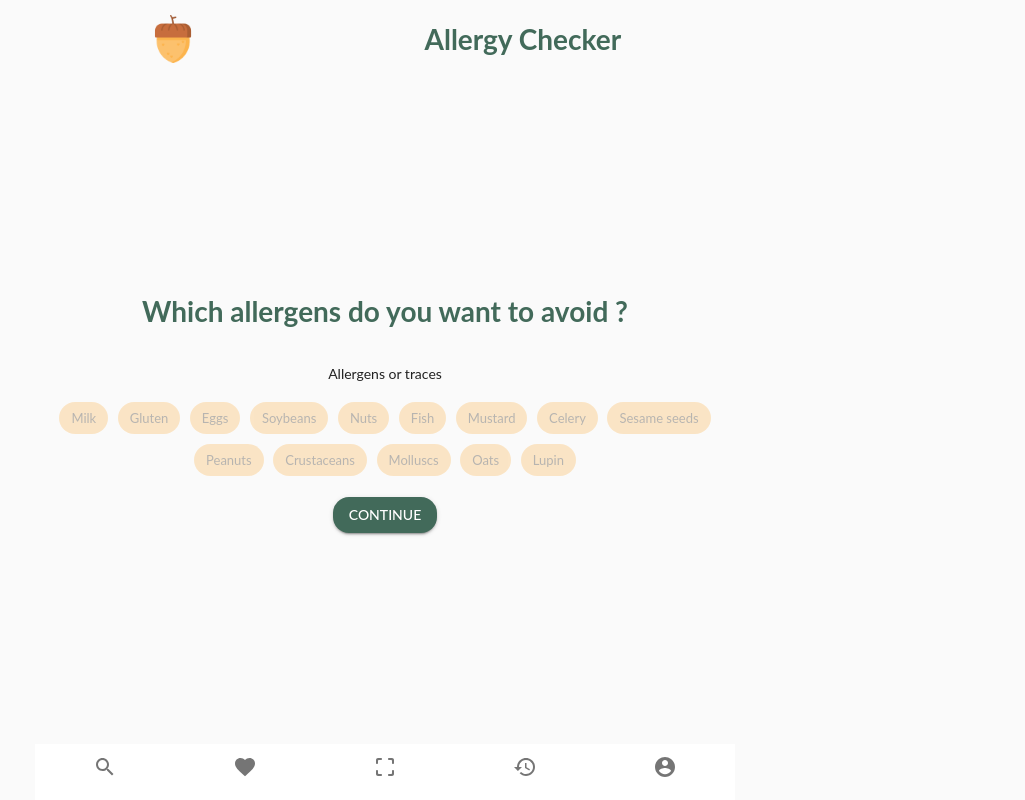
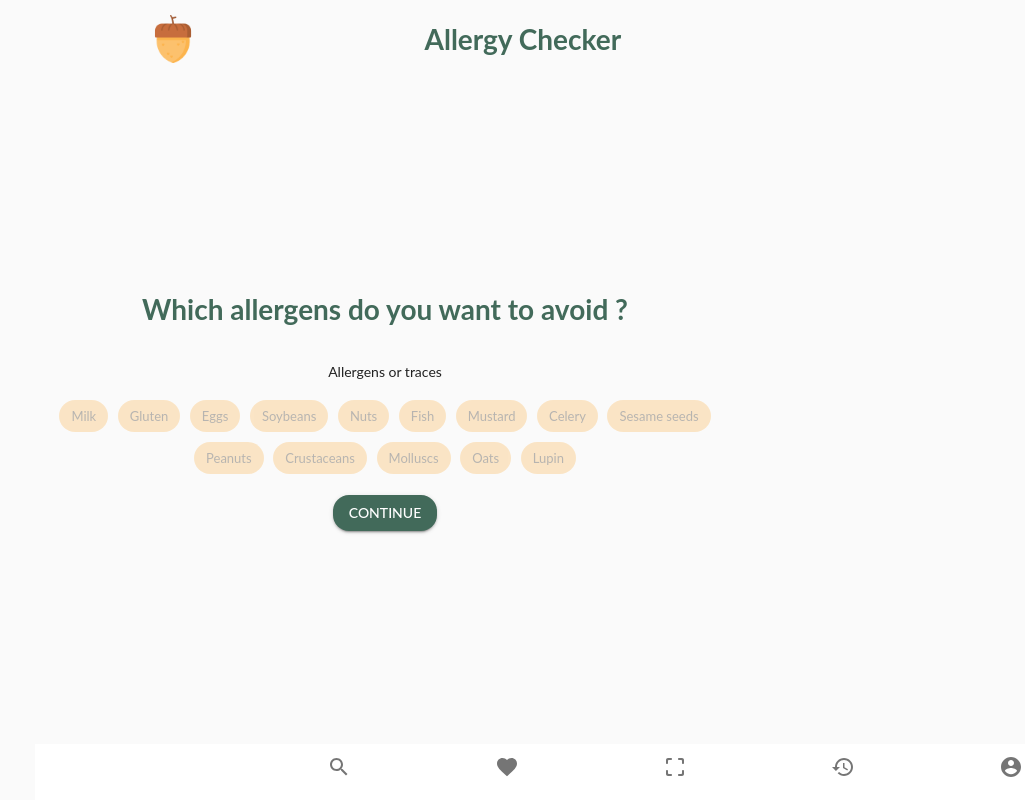
Before and after one commit to clelantoson/React-allergy-checker, a React (Create React App) app: page / in a window 1280 px wide. Shown: the whole page, without its empty margins (255-1280 px from the left). Built offline with nearby package versions, Linux system fonts and the light colour scheme.

Commit message:
fix front bar breaking css

```diff
--- a/src/App.js
+++ b/src/App.js
@@ -41,6 +41,7 @@ function App() {
           <Header />
           <Routes />
           <Navigation />
+          <div style={{ height: "60px" }}></div>
         </BrowserRouter>
       </ThemeProvider>
     </div>
--- a/src/components/Navigation/Navigation.jsx
+++ b/src/components/Navigation/Navigation.jsx
@@ -15,8 +15,8 @@ import React from "react";
 
 const useStyles = makeStyles({
   containerNav: {
-    // position: "fixed",
-    // bottom: 0,
+    position: "fixed",
+    bottom: 0,
     width: "100%",
   },
 });
```
